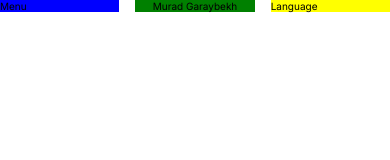
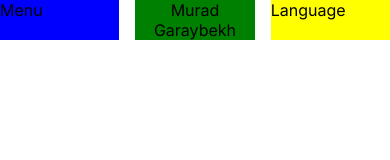
Before and after one commit to murad-gh/murad-gh.github.io, a plain HTML site: page index.html in a window 390 px wide. Drawn offline with Linux system fonts and the light colour scheme.

Commit message:
Change font size

```diff
--- a/style.css
+++ b/style.css
@@ -29,7 +29,7 @@
         display: grid;
         grid-template-columns: 1fr 1fr 1fr;
         grid-gap: 1rem;
-        font-size: 10px;
+        font-size: 10fr;
     }
     .mobile-div-menu{
         background: blue;
```
